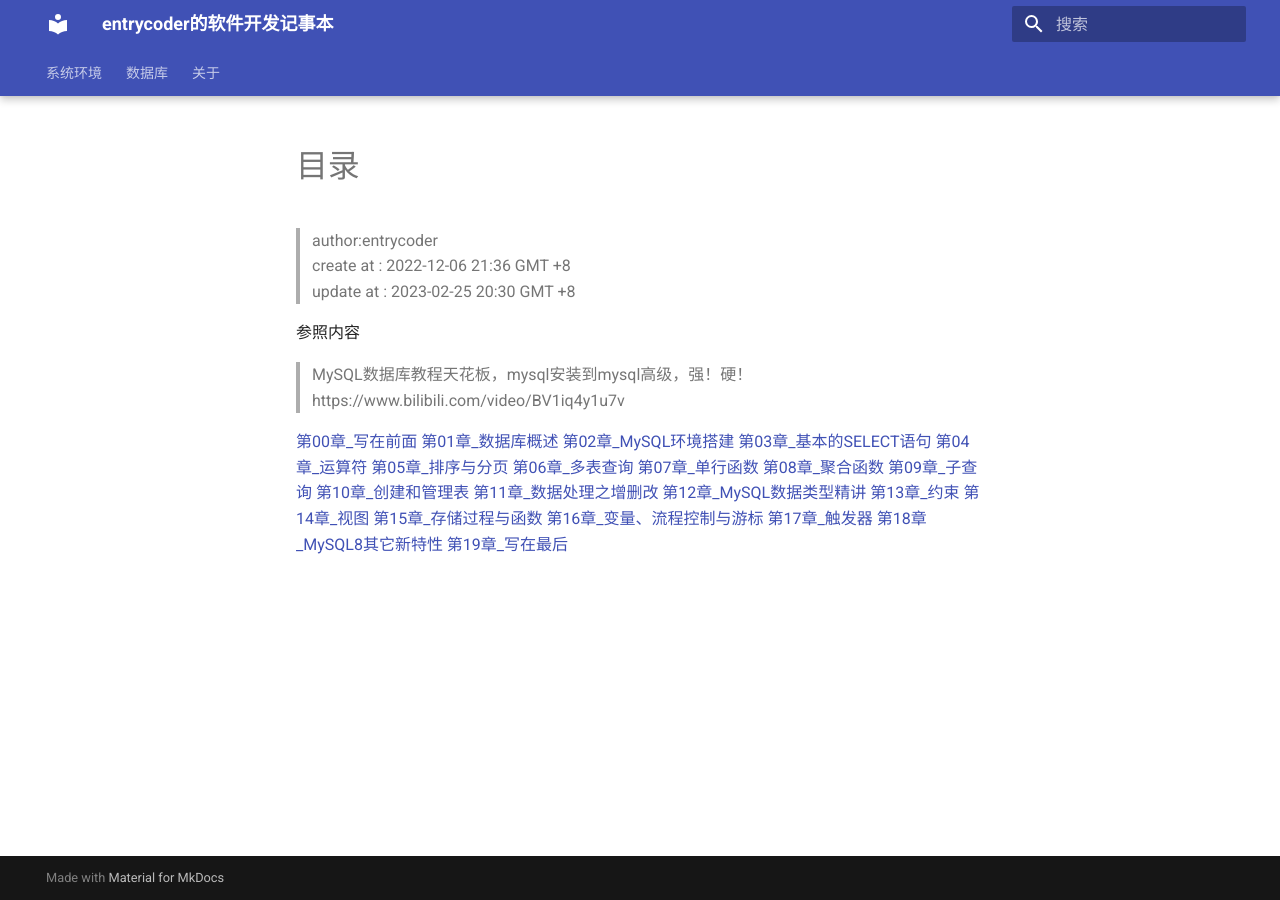
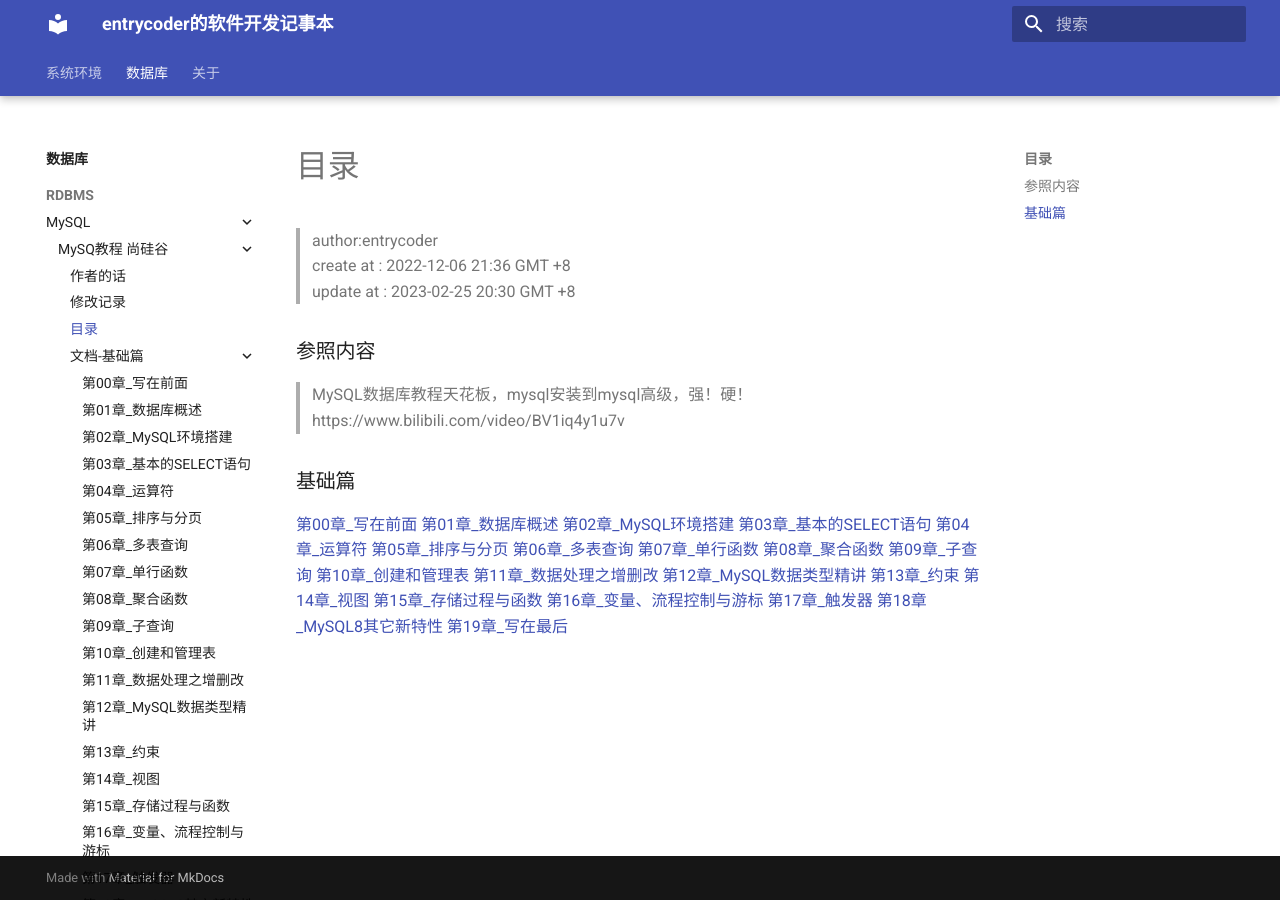
Before and after one commit to entrycoderfox/software-development-note, an MkDocs documentation site: the page built from docs/Database/MySQL/mysql_tutorial__atguigu_BV1iq4y1u7vj/目录.md, in a window 1280 px wide. Built offline with MkDocs 1.6.1 and Material for MkDocs 9.7.7, drawn with Linux system fonts in a browser that asks for light colours; the version menu is left out.

Commit message:
update:mysql index

```diff
--- a/docs/Database/MySQL/mysql_tutorial__atguigu_BV1iq4y1u7vj/目录.md
+++ b/docs/Database/MySQL/mysql_tutorial__atguigu_BV1iq4y1u7vj/目录.md
@@ -5,10 +5,13 @@
 > update at : 2023-02-25    20:30 GMT +8
 
 
-参照内容
+### 参照内容
+
 > MySQL数据库教程天花板，mysql安装到mysql高级，强！硬！
 > https://www.bilibili.com/video/BV1iq4y1u7v
 
+
+### 基础篇
 
 [第00章_写在前面](./md-docs/第00章_写在前面.md)
 [第01章_数据库概述](./md-docs/第01章_数据库概述.md)
--- a/mkdocs.yml
+++ b/mkdocs.yml
@@ -81,7 +81,29 @@
     - RDBMS:
       - MySQL:
         - MySQ教程 尚硅谷:
-          - 目录: Database/MySQL/mysql_tutorial__atguigu/目录.md
-          - 第01章_数据库概述: Database/MySQL/mysql_tutorial__atguigu/第01章_数据库概述/第01章_数据库概述.md
+          - 作者的话: Database/MySQL/mysql_tutorial__atguigu_BV1iq4y1u7vj/作者的话.md
+          - 修改记录: Database/MySQL/mysql_tutorial__atguigu_BV1iq4y1u7vj/修改记录.md
+          - 目录: Database/MySQL/mysql_tutorial__atguigu_BV1iq4y1u7vj/目录.md
+          - 文档-基础篇:
+            - 第00章_写在前面: Database/MySQL/mysql_tutorial__atguigu_BV1iq4y1u7vj/md-docs/第00章_写在前面.md
+            - 第01章_数据库概述: Database/MySQL/mysql_tutorial__atguigu_BV1iq4y1u7vj/md-docs/第01章_数据库概述.md
+            - 第02章_MySQL环境搭建: Database/MySQL/mysql_tutorial__atguigu_BV1iq4y1u7vj/md-docs/第02章_MySQL环境搭建.md
+            - 第03章_基本的SELECT语句: Database/MySQL/mysql_tutorial__atguigu_BV1iq4y1u7vj/md-docs/第03章_基本的SELECT语句.md
+            - 第04章_运算符: Database/MySQL/mysql_tutorial__atguigu_BV1iq4y1u7vj/md-docs/第04章_运算符.md
+            - 第05章_排序与分页: Database/MySQL/mysql_tutorial__atguigu_BV1iq4y1u7vj/md-docs/第05章_排序与分页.md
+            - 第06章_多表查询: Database/MySQL/mysql_tutorial__atguigu_BV1iq4y1u7vj/md-docs/第06章_多表查询.md
+            - 第07章_单行函数: Database/MySQL/mysql_tutorial__atguigu_BV1iq4y1u7vj/md-docs/第07章_单行函数.md
+            - 第08章_聚合函数: Database/MySQL/mysql_tutorial__atguigu_BV1iq4y1u7vj/md-docs/第08章_聚合函数.md
+            - 第09章_子查询: Database/MySQL/mysql_tutorial__atguigu_BV1iq4y1u7vj/md-docs/第09章_子查询.md
+            - 第10章_创建和管理表: Database/MySQL/mysql_tutorial__atguigu_BV1iq4y1u7vj/md-docs/第10章_创建和管理表.md
+            - 第11章_数据处理之增删改: Database/MySQL/mysql_tutorial__atguigu_BV1iq4y1u7vj/md-docs/第11章_数据处理之增删改.md
+            - 第12章_MySQL数据类型精讲: Database/MySQL/mysql_tutorial__atguigu_BV1iq4y1u7vj/md-docs/第12章_MySQL数据类型精讲.md
+            - 第13章_约束: Database/MySQL/mysql_tutorial__atguigu_BV1iq4y1u7vj/md-docs/第13章_约束.md
+            - 第14章_视图: Database/MySQL/mysql_tutorial__atguigu_BV1iq4y1u7vj/md-docs/第14章_视图.md
+            - 第15章_存储过程与函数: Database/MySQL/mysql_tutorial__atguigu_BV1iq4y1u7vj/md-docs/第15章_存储过程与函数.md
+            - 第16章_变量、流程控制与游标: Database/MySQL/mysql_tutorial__atguigu_BV1iq4y1u7vj/md-docs/第16章_变量、流程控制与游标.md
+            - 第17章_触发器: Database/MySQL/mysql_tutorial__atguigu_BV1iq4y1u7vj/md-docs/第17章_触发器.md
+            - 第18章_MySQL8其它新特性: Database/MySQL/mysql_tutorial__atguigu_BV1iq4y1u7vj/md-docs/第18章_MySQL8其它新特性.md
+            - 第19章_写在最后: Database/MySQL/mysql_tutorial__atguigu_BV1iq4y1u7vj/md-docs/第19章_写在最后.md
   - 关于:
     - index.md
```
